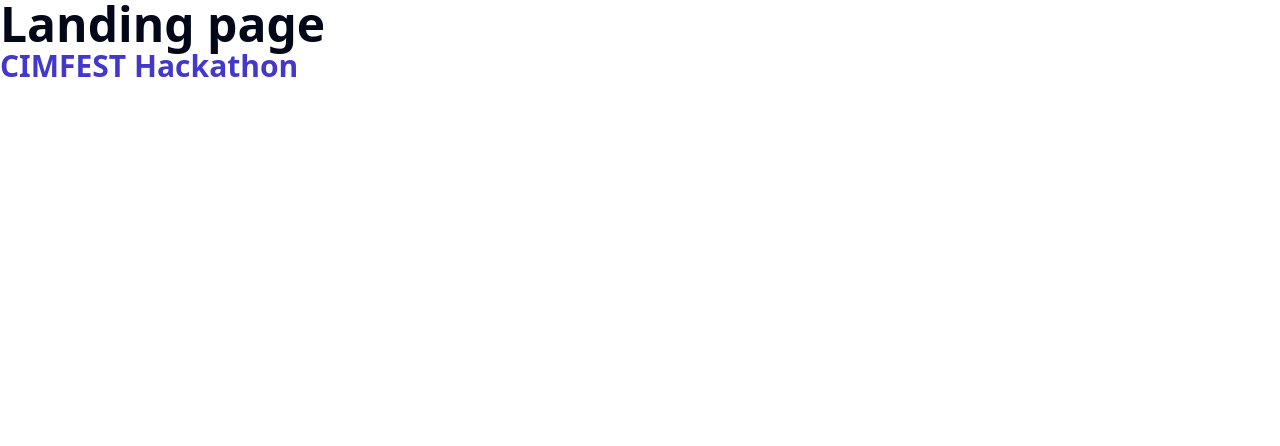
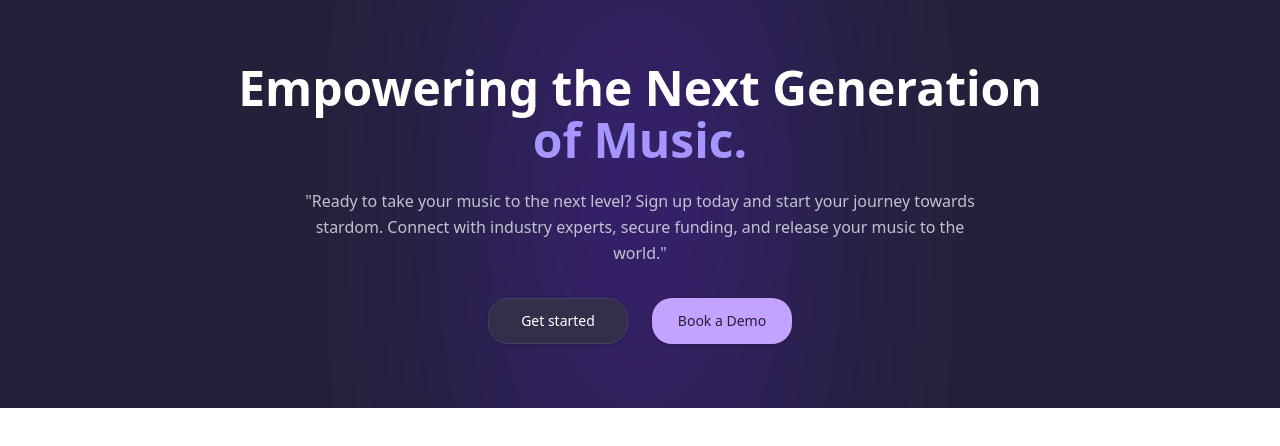
Before and after one commit to christienMD/cimfest-hackathon, a React (Vite) app: page / in a window 1280 px wide. Shown: the top 446 px of the page. Built offline with nearby package versions, Linux system fonts and the light colour scheme.

Commit message:
feat: build the hero landing page

```diff
--- a/src/components/sections/LandingPageHero/LandingPageHero.tsx
+++ b/src/components/sections/LandingPageHero/LandingPageHero.tsx
@@ -0,0 +1,52 @@
+import { Button } from "@/components/ui/button";
+
+const LandingPageHero = () => {
+  return (
+    <section className="bg-[#23213A] flex items-center justify-center py-16 px-4 relative overflow-hidden">
+      {/* More pronounced and extended gradient */}
+      <div
+        className="absolute top-1/2 left-1/2 -translate-x-1/2 -translate-y-[40%] w-[500px] h-[800px]"
+        style={{
+          background: `
+            radial-gradient(
+              70% 100% at 50% 40%,
+              rgba(110, 30, 250, 0.35) 0%,
+              rgba(110, 30, 250, 0.20) 25%,
+              rgba(110, 30, 250, 0.10) 50%,
+              rgba(110, 30, 250, 0.05) 75%,
+              transparent 100%
+            )
+          `,
+          filter: "blur(70px)",
+        }}
+      />
+
+      <div className="max-w-4xl mx-auto relative z-10">
+        <div className="text-center">
+          <h1 className="text-4xl sm:text-5xl font-bold text-white leading-tight">
+            Empowering the Next Generation
+            <br />
+            <span className="text-[#A495FF] block mt-1">of Music.</span>
+          </h1>
+
+          <p className="mt-6 mx-auto text-base text-gray-300/90 leading-relaxed max-w-2xl">
+            &quot;Ready to take your music to the next level? Sign up today and
+            start your journey towards stardom. Connect with industry experts,
+            secure funding, and release your music to the world.&quot;
+          </p>
+
+          <div className="flex flex-col sm:flex-row items-center justify-center gap-4 sm:gap-6 mt-8">
+            <Button className="h-[46px] w-full sm:w-[140px] rounded-[20px] bg-[#312F4A] hover:bg-[#312F4A]/90 text-white border border-[#454268] text-sm">
+              Get started
+            </Button>
+            <Button className="h-[46px] w-full sm:w-[140px] rounded-[20px] bg-[#C4A2FF] hover:bg-[#C4A2FF]/90 text-[#23213A] text-sm">
+              Book a Demo
+            </Button>
+          </div>
+        </div>
+      </div>
+    </section>
+  );
+};
+
+export default LandingPageHero;
--- a/src/pages/Landing.tsx
+++ b/src/pages/Landing.tsx
@@ -1,8 +1,9 @@
+import LandingPageHero from "@/components/sections/LandingPageHero/LandingPageHero";
+
 const LandingPage = () => {
   return (
     <div>
-      <h1 className="text-5xl font-bold">Landing page</h1>
-      <p className="text-3xl font-bold text-indigo-700"> CIMFEST Hackathon</p>
+      <LandingPageHero />
     </div>
   );
 };
--- a/tailwind.config.js
+++ b/tailwind.config.js
@@ -5,63 +5,64 @@
   theme: {
     extend: {
       borderRadius: {
-  			lg: 'var(--radius)',
-  			md: 'calc(var(--radius) - 2px)',
-  			sm: 'calc(var(--radius) - 4px)'
+        lg: "var(--radius)",
+        md: "calc(var(--radius) - 2px)",
+        sm: "calc(var(--radius) - 4px)",
       },
       colors: {
-  			background: 'hsl(var(--background))',
-  			foreground: 'hsl(var(--foreground))',
+        background: "hsl(var(--background))",
+        foreground: "hsl(var(--foreground))",
+        "afro-base-bg": "#23213A",
         card: {
-  				DEFAULT: 'hsl(var(--card))',
-  				foreground: 'hsl(var(--card-foreground))'
+          DEFAULT: "hsl(var(--card))",
+          foreground: "hsl(var(--card-foreground))",
         },
         popover: {
-  				DEFAULT: 'hsl(var(--popover))',
-  				foreground: 'hsl(var(--popover-foreground))'
+          DEFAULT: "hsl(var(--popover))",
+          foreground: "hsl(var(--popover-foreground))",
         },
         primary: {
-  				DEFAULT: 'hsl(var(--primary))',
-  				foreground: 'hsl(var(--primary-foreground))'
+          DEFAULT: "hsl(var(--primary))",
+          foreground: "hsl(var(--primary-foreground))",
         },
         secondary: {
-  				DEFAULT: 'hsl(var(--secondary))',
-  				foreground: 'hsl(var(--secondary-foreground))'
+          DEFAULT: "hsl(var(--secondary))",
+          foreground: "hsl(var(--secondary-foreground))",
         },
         muted: {
-  				DEFAULT: 'hsl(var(--muted))',
-  				foreground: 'hsl(var(--muted-foreground))'
+          DEFAULT: "hsl(var(--muted))",
+          foreground: "hsl(var(--muted-foreground))",
         },
         accent: {
-  				DEFAULT: 'hsl(var(--accent))',
-  				foreground: 'hsl(var(--accent-foreground))'
+          DEFAULT: "hsl(var(--accent))",
+          foreground: "hsl(var(--accent-foreground))",
         },
         destructive: {
-  				DEFAULT: 'hsl(var(--destructive))',
-  				foreground: 'hsl(var(--destructive-foreground))'
+          DEFAULT: "hsl(var(--destructive))",
+          foreground: "hsl(var(--destructive-foreground))",
         },
-  			border: 'hsl(var(--border))',
-  			input: 'hsl(var(--input))',
-  			ring: 'hsl(var(--ring))',
+        border: "hsl(var(--border))",
+        input: "hsl(var(--input))",
+        ring: "hsl(var(--ring))",
         chart: {
-  				'1': 'hsl(var(--chart-1))',
-  				'2': 'hsl(var(--chart-2))',
-  				'3': 'hsl(var(--chart-3))',
-  				'4': 'hsl(var(--chart-4))',
-  				'5': 'hsl(var(--chart-5))'
+          1: "hsl(var(--chart-1))",
+          2: "hsl(var(--chart-2))",
+          3: "hsl(var(--chart-3))",
+          4: "hsl(var(--chart-4))",
+          5: "hsl(var(--chart-5))",
         },
         sidebar: {
-  				DEFAULT: 'hsl(var(--sidebar-background))',
-  				foreground: 'hsl(var(--sidebar-foreground))',
-  				primary: 'hsl(var(--sidebar-primary))',
-  				'primary-foreground': 'hsl(var(--sidebar-primary-foreground))',
-  				accent: 'hsl(var(--sidebar-accent))',
-  				'accent-foreground': 'hsl(var(--sidebar-accent-foreground))',
-  				border: 'hsl(var(--sidebar-border))',
-  				ring: 'hsl(var(--sidebar-ring))'
-  			}
-  		}
-  	}
+          DEFAULT: "hsl(var(--sidebar-background))",
+          foreground: "hsl(var(--sidebar-foreground))",
+          primary: "hsl(var(--sidebar-primary))",
+          "primary-foreground": "hsl(var(--sidebar-primary-foreground))",
+          accent: "hsl(var(--sidebar-accent))",
+          "accent-foreground": "hsl(var(--sidebar-accent-foreground))",
+          border: "hsl(var(--sidebar-border))",
+          ring: "hsl(var(--sidebar-ring))",
+        },
+      },
+    },
   },
   plugins: [require("tailwindcss-animate")],
 };
```
Lines whose indentation alone changed are shown as unchanged.
